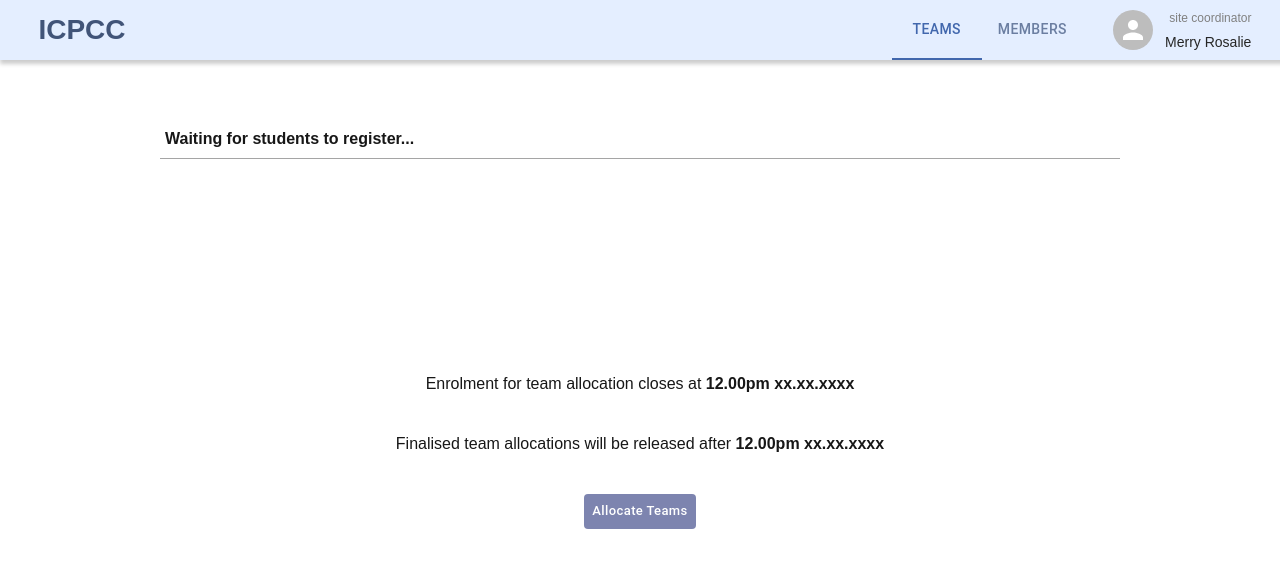
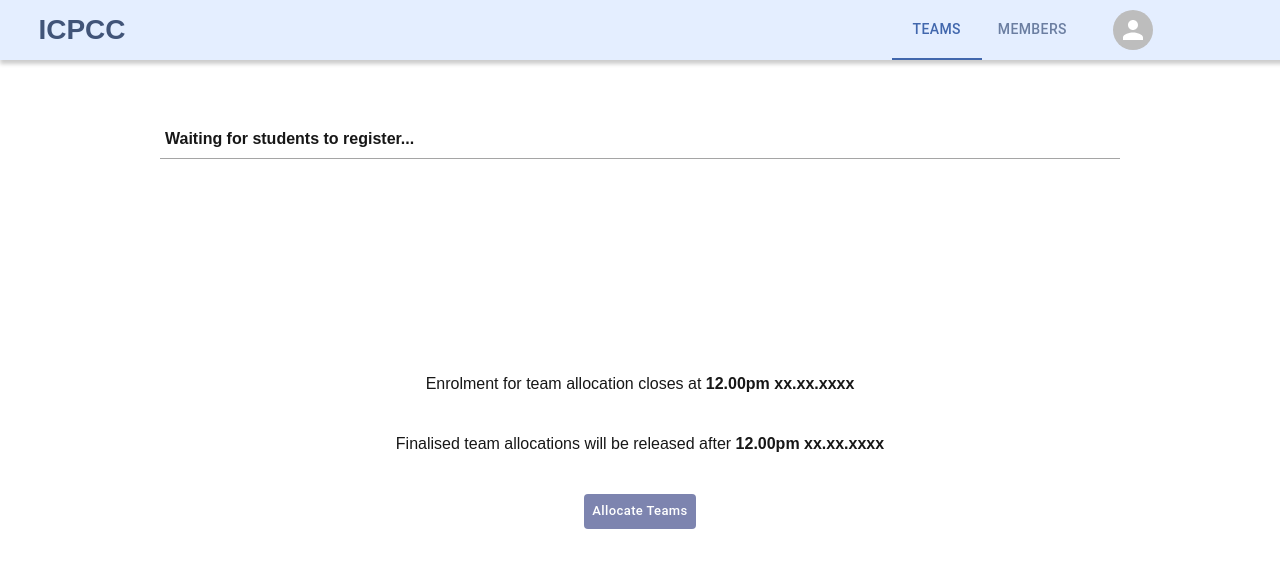
Before and after one commit to adrianbalbs/icpcconnect, a Next.js app in the folder frontend/: page /teams in a window 1280 px wide. Shown: the top 568 px of the page. Built offline with nearby package versions, Linux system fonts and the light colour scheme; sample sign-in values are in the browser's storage.

Commit message:
fixed role display in navbar

```diff
--- a/frontend/src/app/components/profile/Menu.tsx
+++ b/frontend/src/app/components/profile/Menu.tsx
@@ -4,7 +4,7 @@ import { useEffect, useState } from 'react';
 import styles from '@/styles/Profile.module.css';
 import Dropdown from './Dropdown';
 import { Avatar, IconButton, Tooltip } from '@mui/material';
-import { getInfo } from '@/utils/profileInfo';
+import { capitalise, getInfo } from '@/utils/profileInfo';
 
 const Menu: React.FC = () => {
   const [anchorEl, setAnchorEl] = useState<null | HTMLElement>(null);
@@ -22,7 +22,10 @@ const Menu: React.FC = () => {
   const storeInfo = async () => {
     const data = await getInfo(localStorage.getItem('id'));
     if (data !== undefined) {
-      setInfo({ role: data.sideInfo.role, name: data.sideInfo.name });
+      const role = data.sideInfo.role === 'site_coordinator'
+        ? 'Site Coordinator'
+        : capitalise(data.sideInfo.role);
+      setInfo({ role, name: data.sideInfo.name });
     }
   }
 
@@ -37,8 +40,8 @@ const Menu: React.FC = () => {
       </IconButton>
     </Tooltip>
     <div className={styles['pfp-label']}>
-      <p className={styles['pfp-role']}>site coordinator</p>
-      <p className={styles['pfp-name']}>Merry Rosalie</p>
+      <p className={styles['pfp-role']}>{info.role}</p>
+      <p className={styles['pfp-name']}>{info.name}</p>
     </div>
     <Dropdown anchorEl={anchorEl} open={open} handleClose={handleClose}/>
   </div>;
--- a/frontend/src/app/team/page.tsx
+++ b/frontend/src/app/team/page.tsx
@@ -54,7 +54,6 @@ const Team: React.FC = () => {
 
   return (
     <div className={pageStyles.screen}>
-
         <h1 className={teamStyles['team-heading']}>
           Team:
           {status === 2 && <span> {team.name}</span>}
```
Also changed, not shown: frontend/src/app/profile/[id]/page.tsx (+0 -19 lines).
